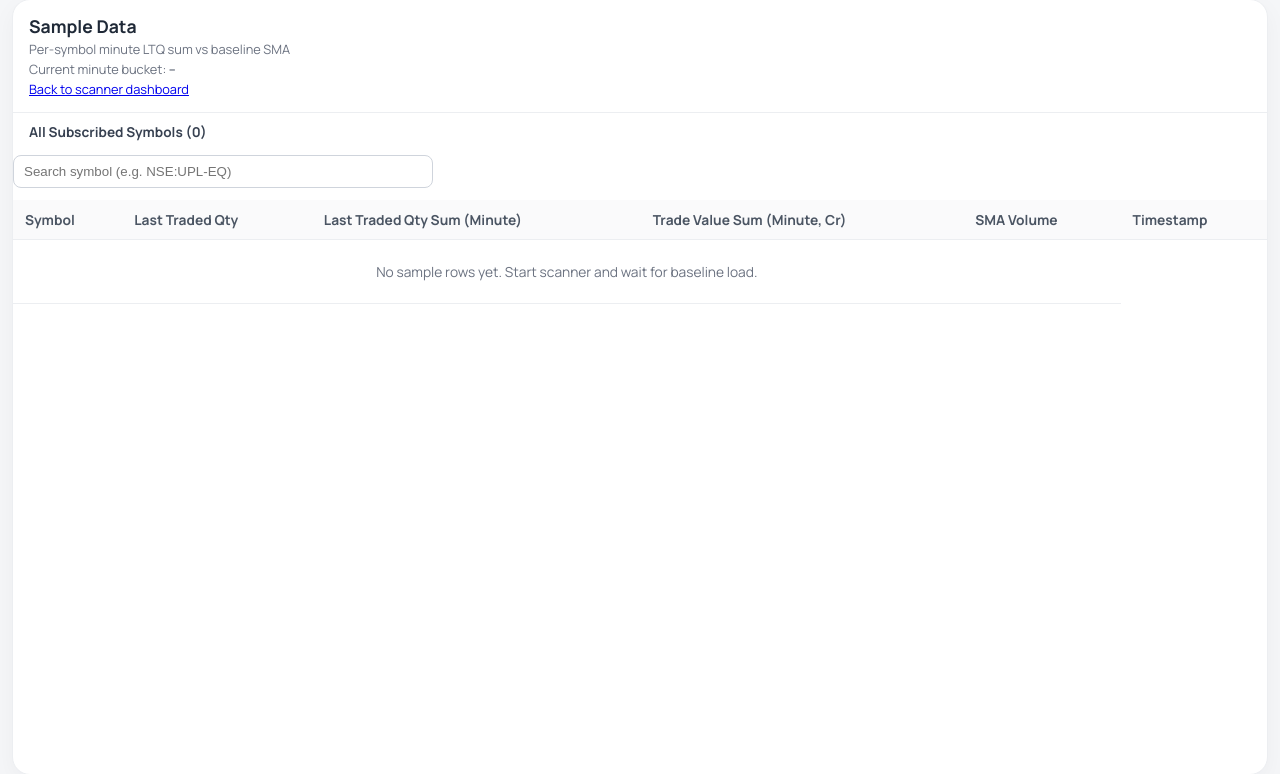
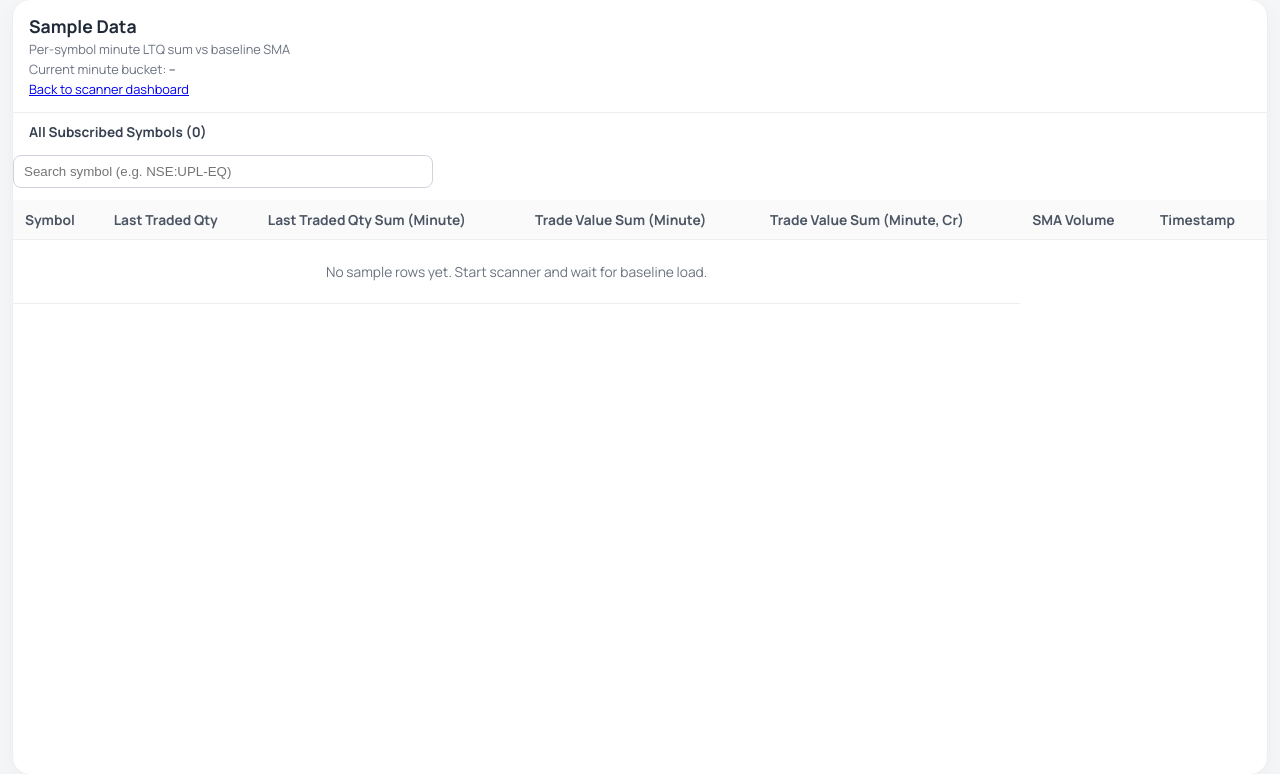
Before and after one commit to PulkitChadha125/RaghuveerFyersOptionScanner, a Flask app: page /sample-data in a window 1280 px wide. Shown: the part 13-787 px from the top of the page. Run offline with Flask 3, Linux system fonts and the light colour scheme; data that the repository does not hold is empty.

Commit message:
Deleiver version 3

```diff
--- a/scanner_engine.py
+++ b/scanner_engine.py
@@ -203,6 +203,9 @@ class ScannerEngine:
                     {
                         "symbol": symbol,
                         "ltq_sum": round(ltq_sum, 2),
+                        "trade_value_sum": round(
+                            float(self._minute_trade_value_sum.get(symbol, 0.0)), 2
+                        ),
                         "trade_value_sum_cr": round(
                             float(self._minute_trade_value_sum.get(symbol, 0.0)) / 1e7, 4
                         ),
--- a/templates/sample_data.html
+++ b/templates/sample_data.html
@@ -37,6 +37,7 @@
                             <th>Symbol</th>
                             <th>Last Traded Qty</th>
                             <th>Last Traded Qty Sum (Minute)</th>
+                            <th>Trade Value Sum (Minute)</th>
                             <th>Trade Value Sum (Minute, Cr)</th>
                             <th>SMA Volume</th>
                             <th>Timestamp</th>
@@ -49,6 +50,7 @@
                                     <td>{{ row.symbol }}</td>
                                     <td>{{ row.last_traded_qty if row.last_traded_qty is not none else "-" }}</td>
                                     <td>{{ row.ltq_sum }}</td>
+                                    <td>{{ row.trade_value_sum }}</td>
                                     <td>{{ row.trade_value_sum_cr }}</td>
                                     <td>{{ row.sma_value }}</td>
                                     <td>{{ row.exch_time }}</td>
@@ -56,7 +58,7 @@
                             {% endfor %}
                         {% else %}
                             <tr>
-                                <td colspan="6" class="empty-row">No sample rows yet. Start scanner and wait for baseline load.</td>
+                                <td colspan="7" class="empty-row">No sample rows yet. Start scanner and wait for baseline load.</td>
                             </tr>
                         {% endif %}
                     </tbody>
@@ -123,6 +125,7 @@
                     <td>${row.symbol ?? "-"}</td>
                     <td>${row.last_traded_qty ?? "-"}</td>
                     <td>${row.ltq_sum ?? "-"}</td>
+                    <td>${row.trade_value_sum ?? "-"}</td>
                     <td>${row.trade_value_sum_cr ?? "-"}</td>
                     <td>${row.sma_value ?? "-"}</td>
                     <td>${row.exch_time ?? "-"}</td>
```
